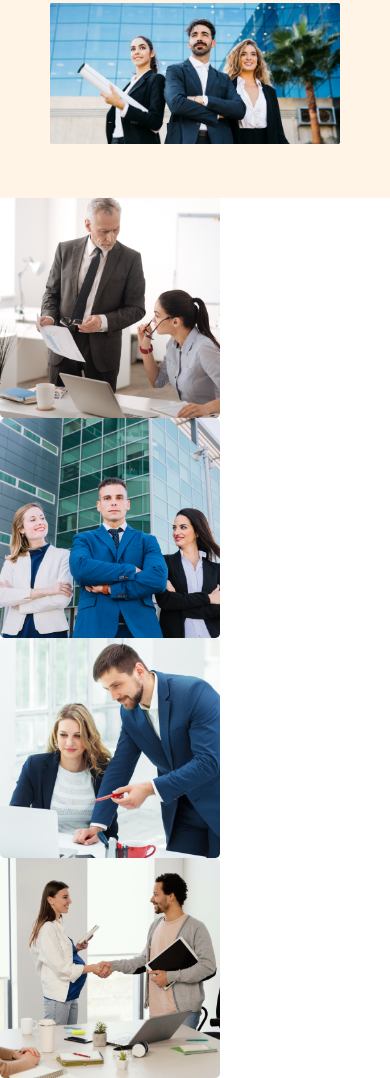
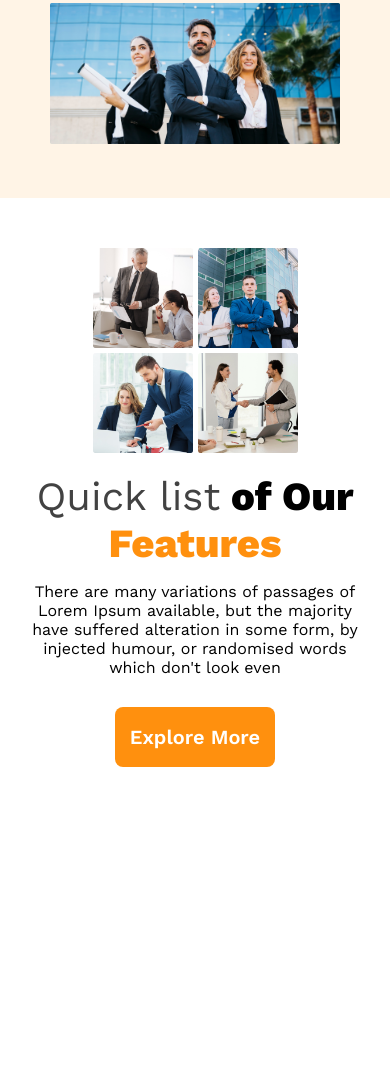
Before and after one commit to Meghla15/g3-architect, a plain HTML site: page index.html in a window 390 px wide. Shown: the part 728-1806 px from the top of the page. After the commit the page ends 1515 px from the top, so only its background shows below. Drawn offline with nearby package versions, Linux system fonts and the light colour scheme.

Commit message:
adding style

```diff
--- a/index.html
+++ b/index.html
@@ -38,7 +38,9 @@
                  <img src="images/team4.png" alt="">
             </div>
             <div class="quick-list-content">
-
+                <h3><span class="first">Quick list</span> of Our <span class="second">Features</span></h3>
+                <p>There are many variations of passages of Lorem Ipsum available, but the majority have suffered alteration in some form, by injected humour, or randomised words which don't look even</p>
+                <button class="btn-primary">Explore More</button>
             </div>
           </div>
 
--- a/styles/style.css
+++ b/styles/style.css
@@ -3,6 +3,22 @@
     font-family: 'Work Sans', sans-serif;
     margin: 0%;
     padding: 0%;
+}
+.btn-primary{
+    margin-top: 30px;
+    width: 160px;
+    height: 60px;
+    border: 0;
+    border-radius: 8px;
+background: #FF900E;
+color: #FFF;
+text-align: center;
+font-size: 20px;
+font-weight: 600;
+cursor: pointer;
+}
+button:hover{
+    background-color: chocolate;
 }
 header{
      padding: 50px ;
@@ -38,7 +54,7 @@ line-height: 26px;
 }
 
 .banner-contact{
-    max-width: 800px;
+     max-width: 700px;
     text-align: center;
     margin: 90px auto;
 }
@@ -48,45 +64,77 @@ line-height: 26px;
     font-weight: 700;
     margin-bottom: 10px;
 }
-.btn-primary{
-    margin-top: 30px;
-    width: 160px;
-    height: 60px;
-    border: 0;
-    border-radius: 8px;
-background: #FF900E;
-color: #FFF;
-text-align: center;
-font-size: 20px;
-font-weight: 600;
-cursor: pointer;
-}
-button:hover{
-    background-color: chocolate;
-}
+
 .banner img{
     width: 100%;
 }
 .first-section{
-   max-width: 800px;
+    max-width: 1000px;
+    padding: 10px 10px 20px 50px;
+
+}
+.quick-list{
+    display: flex;
+    align-items: center;
+    justify-content: space-between;
+    margin-top: 30px;
+
+}
+.quick-list h3{
+    font-size: 40px;
+    font-weight: 700;
+    margin-bottom: 15px;
+}
+.first{
+    color: #424242;
+    font-weight: 400;
+}
+.second{
+    color: #FF900E;
+}
+.img-section{
+    display: grid;
+    grid-template-columns: repeat(2, 1fr);
+    gap: 10px;
+    margin-left: 100px;
+    margin-right: 100px;
+
 }
 .img-section img{
     width: 220px;
     height: 220px;
-    display: grid;
-    grid-template-columns: repeat(4, 1fr);
+
+}
+.quick-list-content{
+
 }
 
 
 /* Responsive Media Query  */
   /* Mobile devices  */
 @media screen and (max-width:576px) {
-    nav, nav ul{
+    nav, nav ul, .quick-list{
         flex-direction: column;
     }
 
     .banner-title{
         font-size: 40px;
+    }
+    .img-section img{
+        width: 100px;
+        height: 100px;
+    }
+    .img-section{
+        display: grid;
+    grid-template-columns: repeat(2, 1fr);
+    gap:5px;
+    }
+    .first-section{
+        padding: 20px;
+    }
+    .quick-list-content{
+        text-align: center;
+        margin-top: 20px;
     }
 }
 
```
